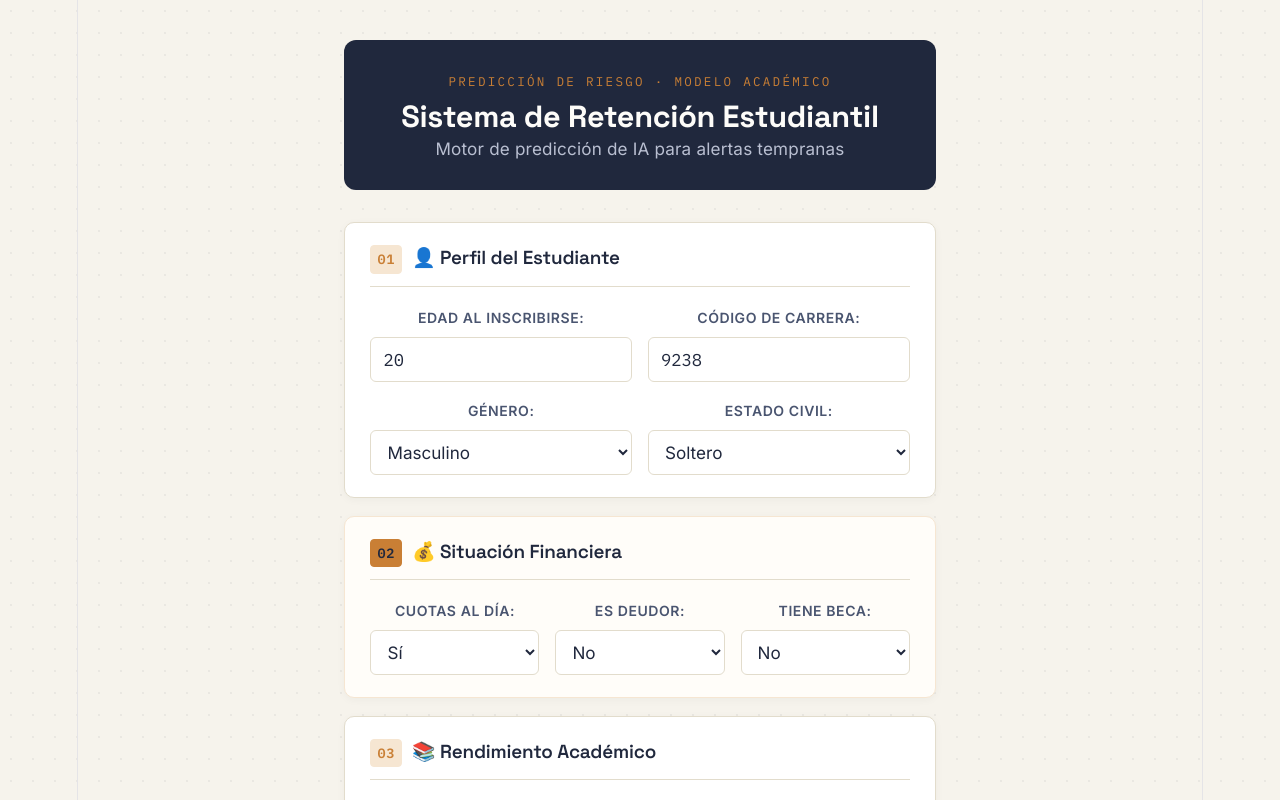
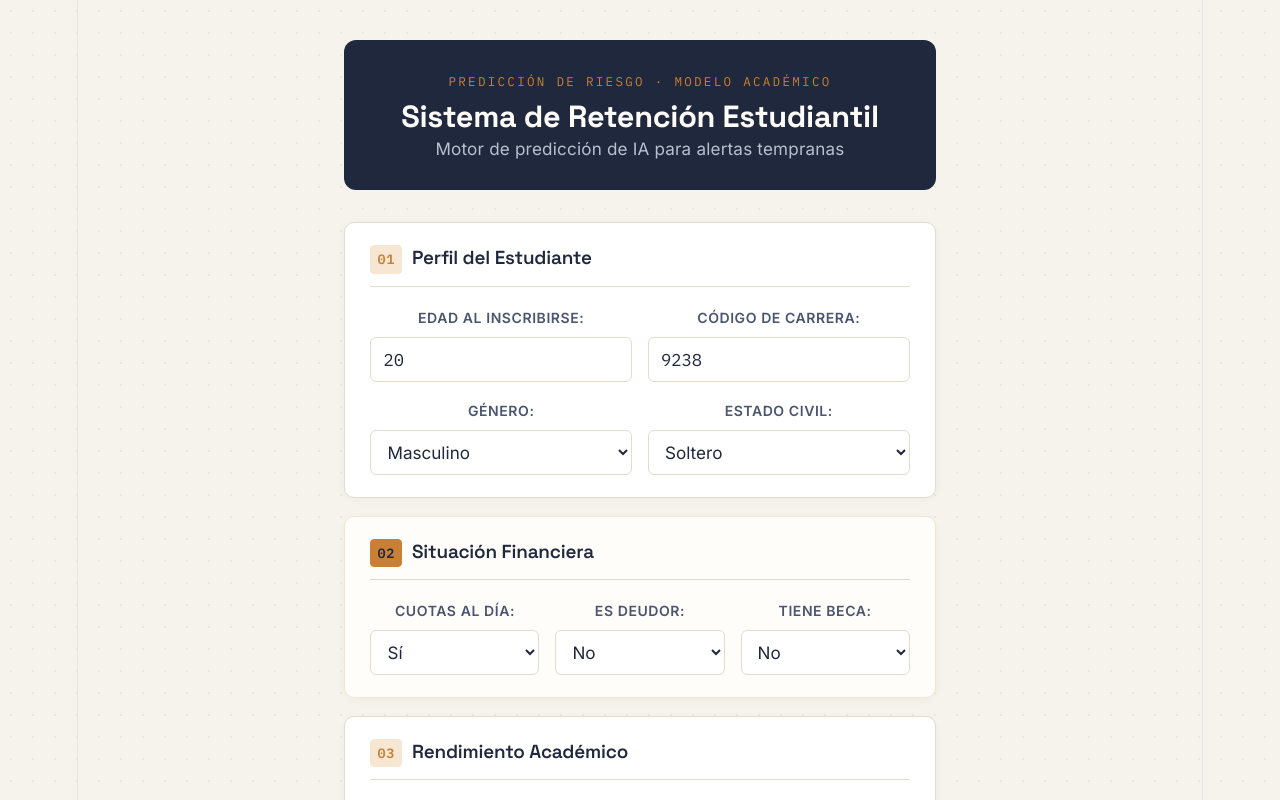
Before and after one commit to Facuccr/prediccion-academica-estudiantes-TLPlll, a React app in the folder frontend/: page / in a window 1280 px wide. Shown: the top 800 px of the page. Built offline with nearby package versions, Linux system fonts and the light colour scheme; the HTML template or start-up script is replaced by a standard one.

Commit message:
mejoras en la claridad de los mensajes y títulos en la interfaz de usuario

```diff
--- a/frontend/src/App.jsx
+++ b/frontend/src/App.jsx
@@ -43,10 +43,10 @@ function App() {
       const resultadoTexto = response.data.prediction;
 
       if (resultadoTexto === "Graduate") {
-        setResultado("Probable Graduación (Graduate) ");
+        setResultado("Probable Graduación (Graduate)");
         setEsRiesgo(false);
       } else {
-        setResultado("Riesgo de Deserción (Dropout) ");
+        setResultado("Riesgo de Deserción (Dropout)");
         setEsRiesgo(true);
       }
     } catch (err) {
@@ -67,7 +67,7 @@ function App() {
       <form onSubmit={handleSubmit} className="form-container">
         {/* SECCIÓN 1: Perfil del Estudiante */}
         <section className="form-section">
-          <h2>👤 Perfil del Estudiante</h2>
+          <h2>Perfil del Estudiante</h2>
           <div className="grid-2-cols">
             <div className="input-group">
               <label>Edad al Inscribirse:</label>
@@ -122,7 +122,7 @@ function App() {
 
         {/* SECCIÓN 2: Situación Financiera */}
         <section className="form-section highlight-section">
-          <h2>💰 Situación Financiera</h2>
+          <h2>Situación Financiera</h2>
           <div className="grid-3-cols">
             {/* Convertido a Select */}
             <div className="input-group">
@@ -167,7 +167,7 @@ function App() {
 
         {/* SECCIÓN 3: Rendimiento Académico (Se mantienen como Inputs) */}
         <section className="form-section">
-          <h2>📚 Rendimiento Académico</h2>
+          <h2>Rendimiento Académico</h2>
           <div className="grid-2-cols">
             <div className="input-group">
               <label>Materias Aprobadas (1er Sem):</label>
```
